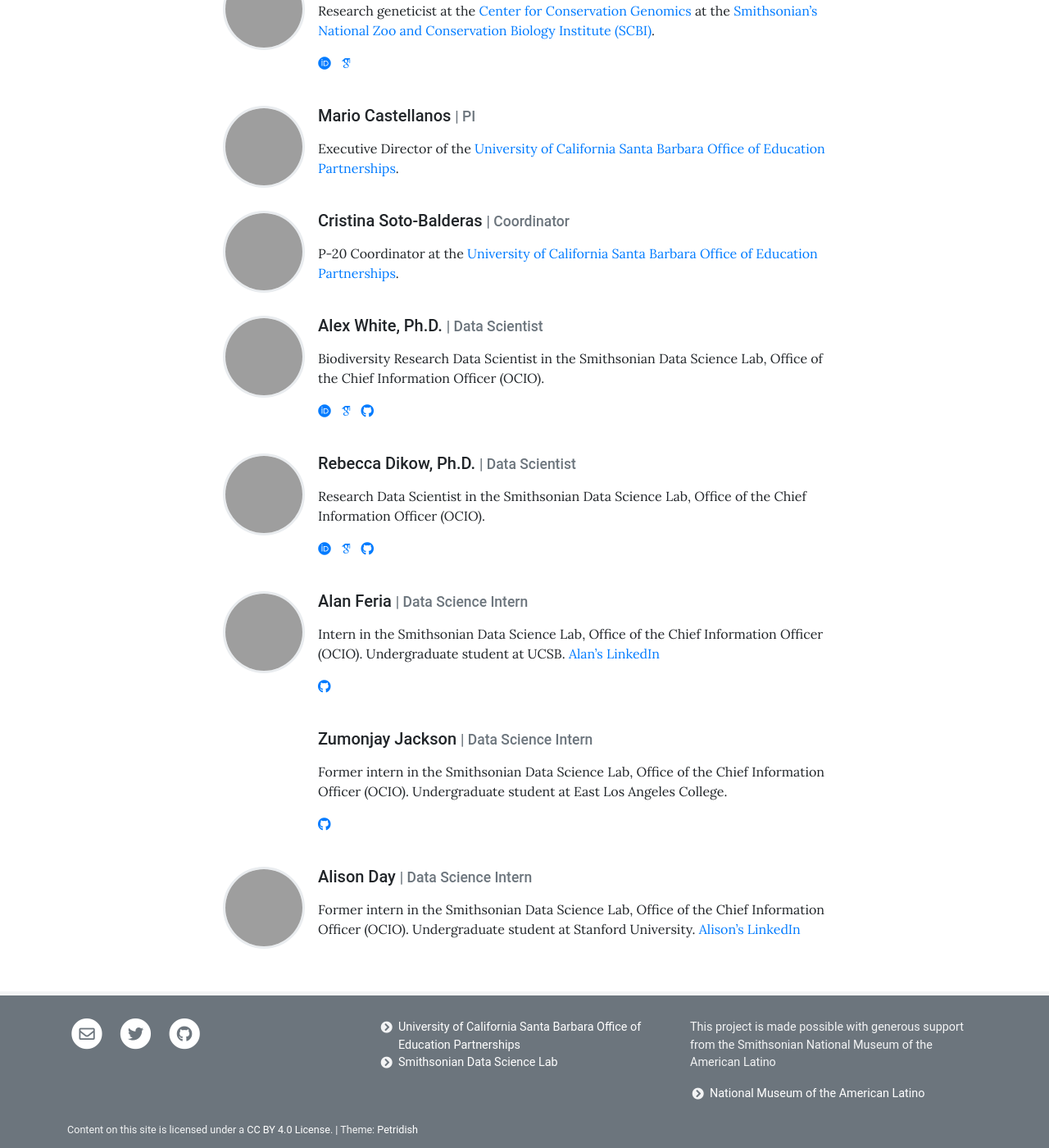
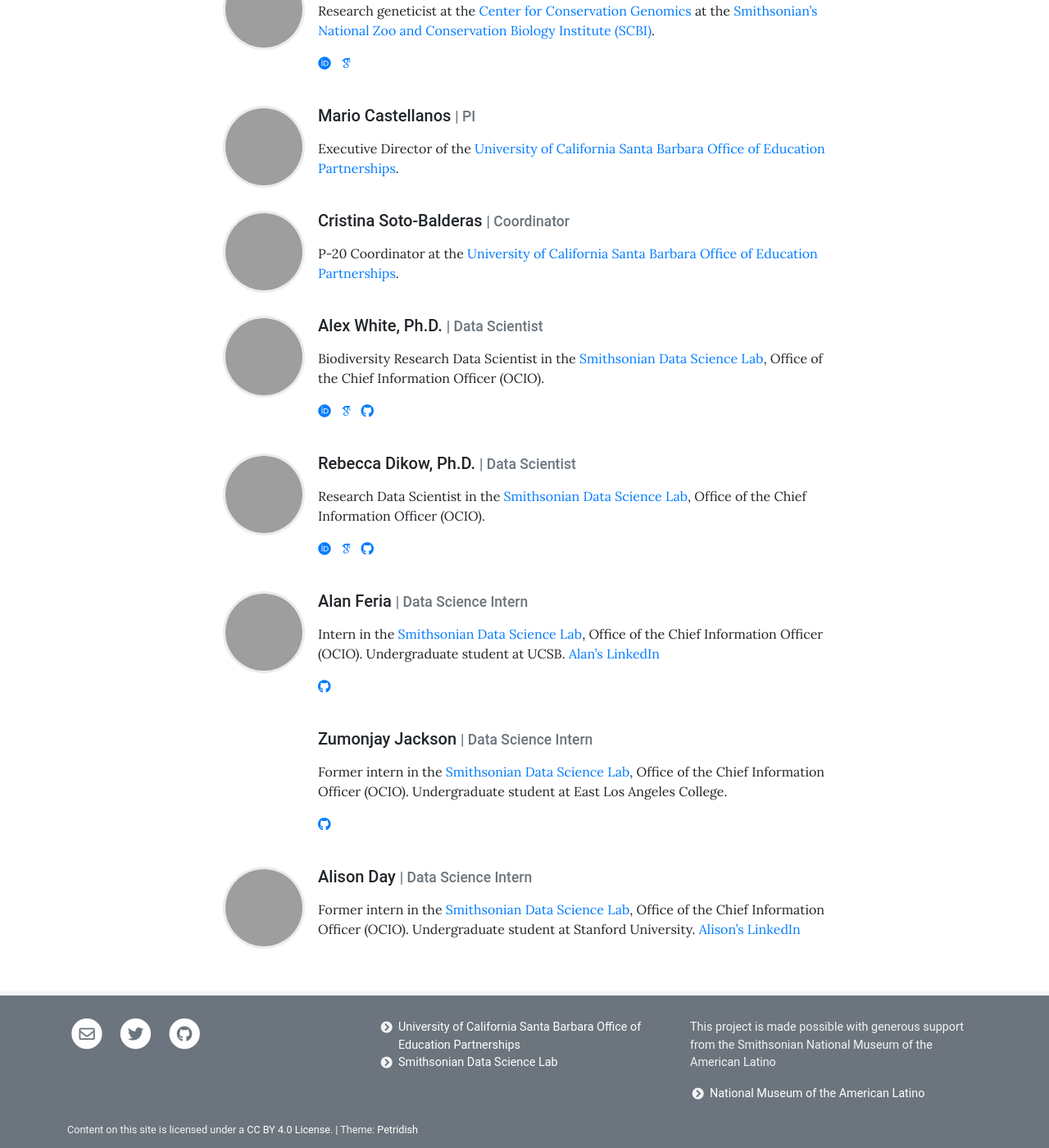
Before and after one commit to sidatasciencelab/UCSB-SI-skunks, a Jekyll site: the page built from pages/team.md, in a window 1280 px wide and 1400 px high, scrolled down 391 px, cut to the strip 0-1400 px from the top of the window. Shown: the whole strip at 82% size. Built offline with Jekyll 4.4.1, drawn with Linux system fonts in a browser that asks for light colours; some web fonts are replaced; part of the change alters nothing that is shown; grey boxes are pictures that could not be loaded.

```diff
--- a/_data/team.yml
+++ b/_data/team.yml
@@ -27,7 +27,7 @@
   role: Data Scientist
   image: https://datascience.si.edu/sites/default/files/styles/grid/public/pictures/people/6a01156e4c2c3d970c022ad3755e5d200c.png?itok=HuPcfcSO&c=63e40b78a3550926dea29017de23ee9c
   description: >
-    Biodiversity Research Data Scientist in the Smithsonian Data Science Lab,
+    Biodiversity Research Data Scientist in the [Smithsonian Data Science Lab](https://datascience.si.edu/),
     Office of the Chief Information Officer (OCIO).
   orcid: 0000-0002-9708-2406
   googlescholar: YkggDqgAAAAJ
@@ -37,7 +37,7 @@
   role: Data Scientist
   image: https://datascience.si.edu/sites/default/files/styles/grid/public/pictures/people/rdikow_photo.jpg?itok=l2zd1pcx&c=19a38b9f2cabc1c38547307090809a21
   description: >
-    Research Data Scientist in the Smithsonian Data Science Lab,
+    Research Data Scientist in the [Smithsonian Data Science Lab](https://datascience.si.edu/),
     Office of the Chief Information Officer (OCIO).
   orcid: 0000-0001-9668-3683
   googlescholar: gBRB_OkAAAAJ
@@ -47,7 +47,7 @@
   role: Data Science Intern
   image: https://datascience.si.edu/sites/default/files/styles/grid/public/pictures/people/ucsb_feria_alan_photo.jpg?itok=SAxwwN0d&c=b89b8499118cbfa6e2e412a0be7cdf00
   description: >
-     Intern in the Smithsonian Data Science Lab, Office of the Chief Information Officer (OCIO). Undergraduate student at UCSB.
+     Intern in the [Smithsonian Data Science Lab](https://datascience.si.edu/), Office of the Chief Information Officer (OCIO). Undergraduate student at UCSB.
      [Alan's LinkedIn](https://www.linkedin.com/in/alan-feria-52774320b/)
   github: alan214-ucsb
 
@@ -55,12 +55,12 @@
   role: Data Science Intern
   image:
   description: >
-    Former intern in the Smithsonian Data Science Lab, Office of the Chief Information Officer (OCIO). Undergraduate student at East Los Angeles College.
+    Former intern in the [Smithsonian Data Science Lab](https://datascience.si.edu/), Office of the Chief Information Officer (OCIO). Undergraduate student at East Los Angeles College.
   github: Zumonjay
 
 - name: Alison Day
   role: Data Science Intern
   image: https://media-exp1.licdn.com/dms/image/C5603AQH8VmqVHqOyrg/profile-displayphoto-shrink_800_800/0/1590086167253?e=2147483647&v=beta&t=Fheifww7bdhwv7wzuCxHTX0jKzqPrAYt_G6K2mF8EPM
   description: >
-    Former intern in the Smithsonian Data Science Lab, Office of the Chief Information Officer (OCIO). Undergraduate student at Stanford University.
+    Former intern in the [Smithsonian Data Science Lab](https://datascience.si.edu/), Office of the Chief Information Officer (OCIO). Undergraduate student at Stanford University.
     [Alison's LinkedIn](https://www.linkedin.com/in/alison-day-8282b8133)
```
